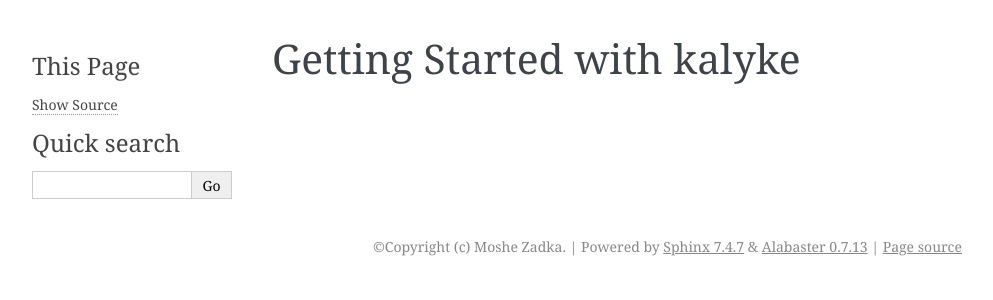
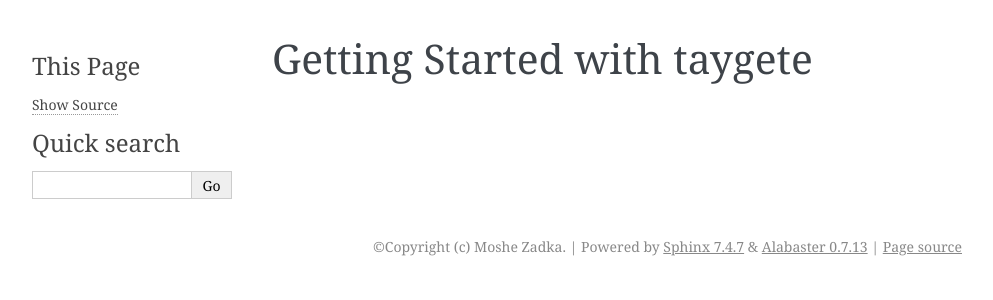
Before and after one commit to carme-group/taygete, a Sphinx documentation site: the page built from doc/quick-start.rst, in a window 1280 px wide. Shown: the top 300 px of the page, without its empty margins (148-1141 px from the left). Built offline with Sphinx 7.4.7, drawn with Linux system fonts in a browser that asks for light colours.

Commit message:
checkpoint

```diff
--- a/doc/api-reference.rst
+++ b/doc/api-reference.rst
@@ -1,5 +1,5 @@
 API Reference
 =============
 
-.. automodule:: kalyke
+.. automodule:: taygete
    :members:
--- a/doc/quick-start.rst
+++ b/doc/quick-start.rst
@@ -1,2 +1,2 @@
-Getting Started with kalyke
+Getting Started with taygete
 =====================================
```
